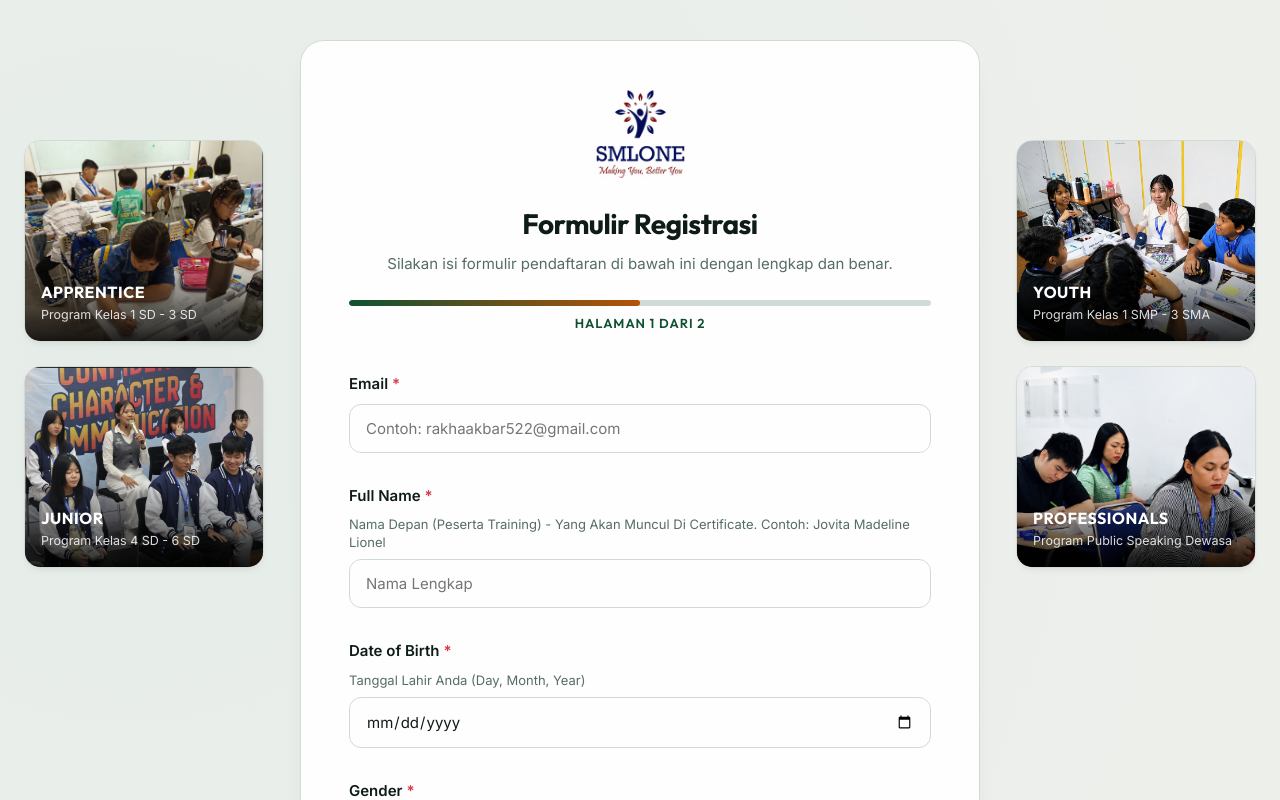
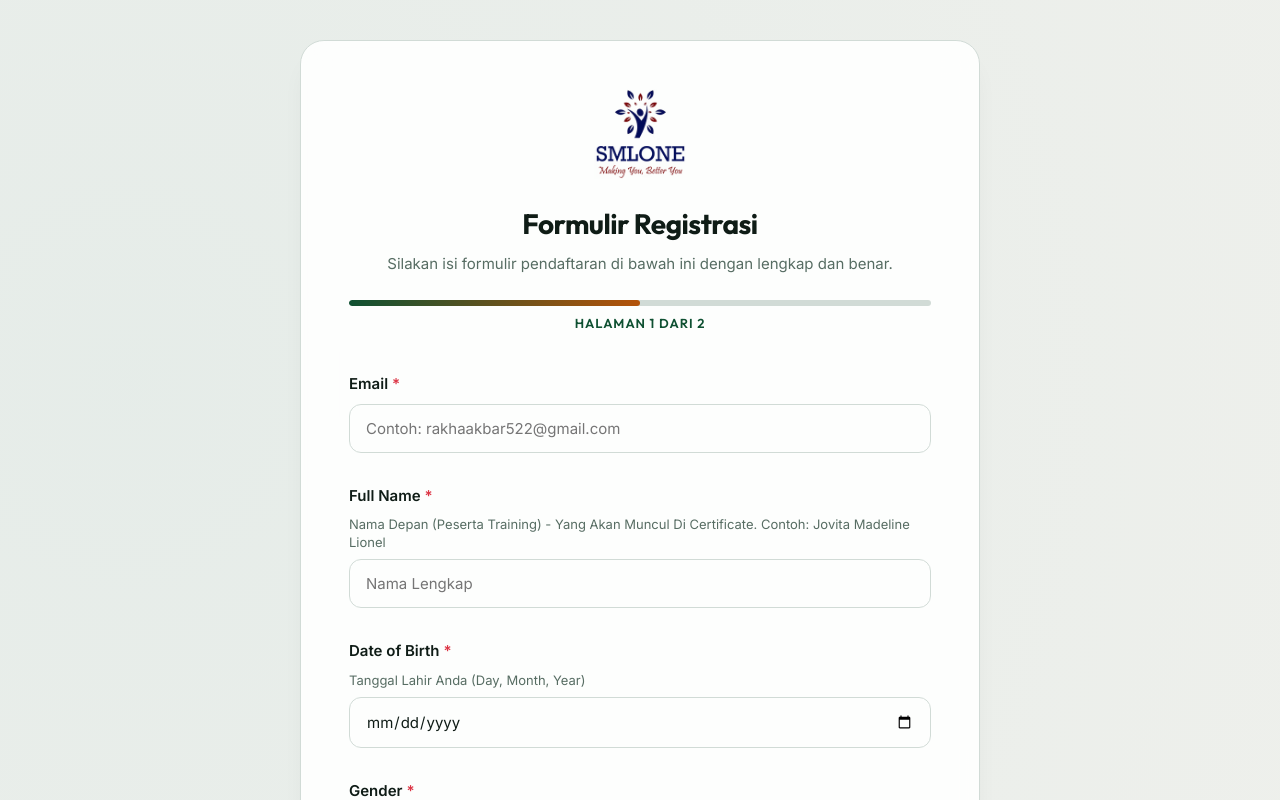
Before and after one commit to Rakha999888/registrasi_smlone, a React (Vite) app: page / in a window 1280 px wide. Shown: the top 800 px of the page. Built offline with nearby package versions, Linux system fonts and the light colour scheme.

Commit message:
style: shift side columns down and adjust image object position crop focus for better faces alignment

```diff
--- a/src/App.css
+++ b/src/App.css
@@ -715,51 +715,16 @@
   font-weight: 400;
 }
 
-/* Responsive styles for side columns on desktop viewports */
-@media (max-width: 1400px) {
-  .side-column {
-    width: 240px;
-  }
-}
-
-@media (max-width: 1200px) {
-  .side-column {
-    width: 190px;
-    gap: 16px;
-  }
-
-  .activity-image-wrapper {
-    height: 150px;
-  }
-
-  .activity-overlay {
-    padding: 16px 12px 12px;
-  }
-
-  .activity-title {
-    font-size: 14px;
-  }
-
-  .activity-subtitle {
-    font-size: 11px;
-  }
-}
-
-/* Hide side columns completely on tablet/mobile views (under 1024px) to preserve form spacing */
-@media (max-width: 1024px) {
+/* Hide side columns on tablet/mobile views for balanced styling */
+@media (max-width: 1300px) {
   .page-layout {
     flex-direction: column;
     align-items: center;
-    padding: 20px 10px;
-    gap: 0;
+    padding: 0;
+    gap: 20px;
   }
 
   .side-column {
     display: none;
   }
-
-  .form-card {
-    width: 100%;
-    max-width: 680px;
-  }
 }
```
